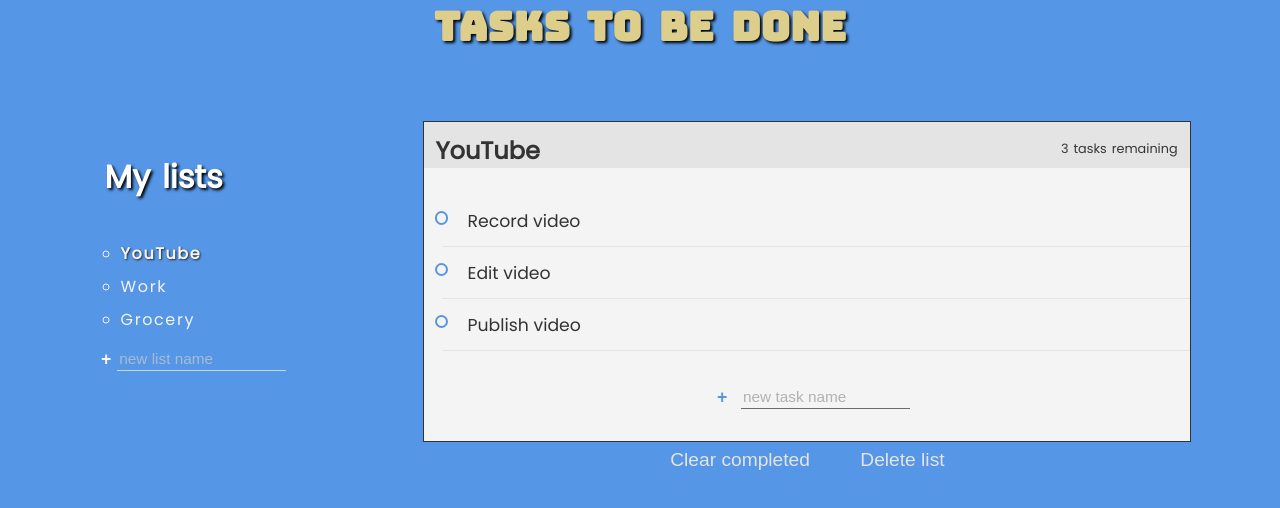
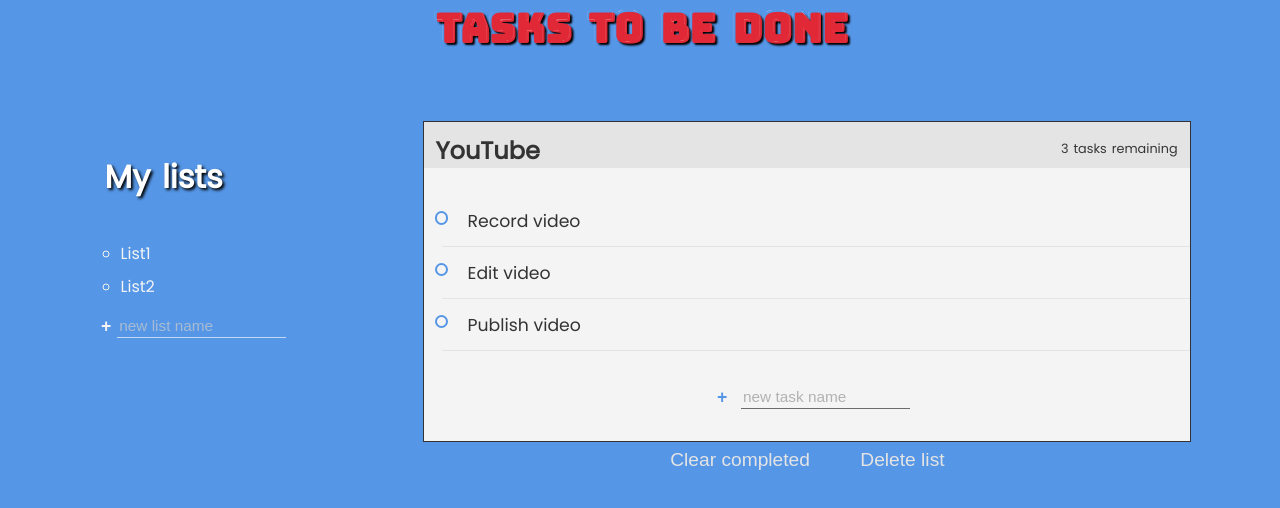
Before and after one commit to keerthana-rajeev/ToDo-list, a plain HTML site: page index.html in a window 1280 px wide. Drawn offline with Linux system fonts and the light colour scheme.

Commit message:
Changes to the styling

```diff
--- a/index.html
+++ b/index.html
@@ -12,10 +12,10 @@
     <div class="container">
         <div class="tasks">
             <h2 class="title">My lists</h2>
-            <ul class="task-lists">
-                <li class="active">YouTube</li>
-                <li>Work</li>
-                <li>Grocery</li>
+            <ul class="task-lists" data-lists>
+                <li class="active list-name">YouTube</li>
+                <li class="list-name">Work</li>
+                <li class="list-name">Grocery</li>
             </ul>
             <form>
                 <input type="text" placeholder="new list name" class="new list" aria-label="Enter list name">
@@ -55,6 +55,6 @@
             </div>
         </div>
     </div>
-    <script src="app.js"></script>
+    <script src="script.js"></script>
 </body>
 </html>
--- /dev/null
+++ b/script.js
@@ -0,0 +1,23 @@
+const listContainer = document.querySelector('[data-lists]')
+let lists = [{
+    id: 1, name: 'List1'
+},{
+    id: 2, name: 'List2'
+}]
+
+function render(){
+    clearElement(listContainer)
+    lists.forEach(list =>{
+        const listElement = document.createElement('li')
+        listElement.classList.add("list-name")
+        listElement.dataset.listId = list.id
+        listElement.innerText = list.name
+        listContainer.appendChild(listElement)
+    })
+}
+function clearElement(element){
+    while(element.firstChild){
+        element.removeChild(element.firstChild)
+    }
+}
+render()
--- a/style.scss
+++ b/style.scss
@@ -11,13 +11,19 @@ body{
 }
 .header{
     margin: 0 auto 2em;
+    width: 100%;
     text-align: center;
     text-transform: uppercase;
     word-spacing: 0.2em;
-    font-size: 1.7em;
     font-family: 'Bungee', cursive;
-    color: #ddce8c;
-    text-shadow: 2px 2px 3px #000000;
+    font-size:1.7em;
+    -webkit-text-fill-color: transparent;
+    text-shadow:
+        2px 2px #E12836,
+        4px 4px 2px #000000;
+    -webkit-text-stroke-width: 0.1px;
+    -webkit-text-stroke-color: white;
+
 }
 form{
     margin: 1em 0 2em 0;
@@ -56,15 +62,15 @@ form{
     .task-lists{
         list-style: circle;
         margin-top: 2.5em;
-        letter-spacing: 0.1em;
-        font-size: 0.9em;
+        font-size: 1em;
         padding: 0 0 0 2em;
         li{
             margin-bottom: 0.5em;
             cursor: pointer;
         }
         li:hover{
-            color: #dbdbdb;
+            color: #ffffff;
+            font-weight: bold;
         }
         .active{
             font-weight: bold;
```
Also changed, not shown: app.js (deleted), style.css, 1 other file.
